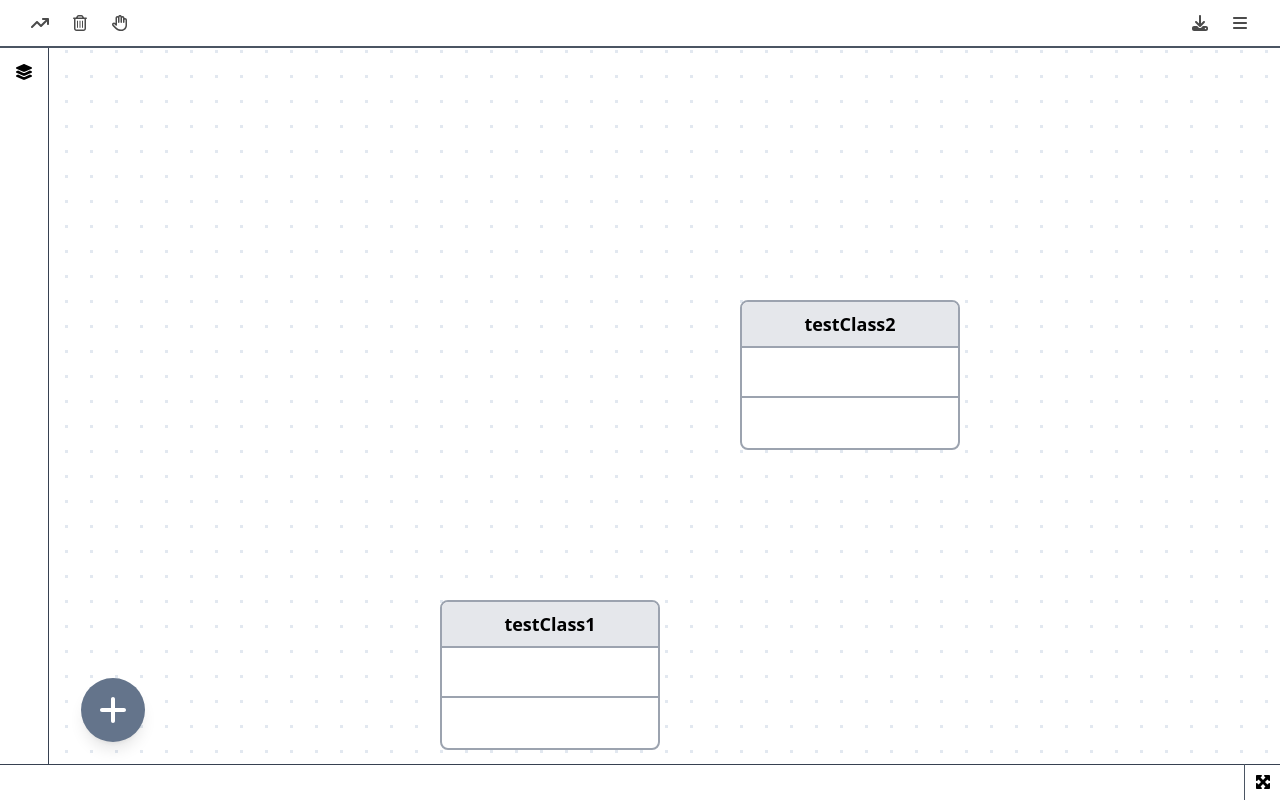
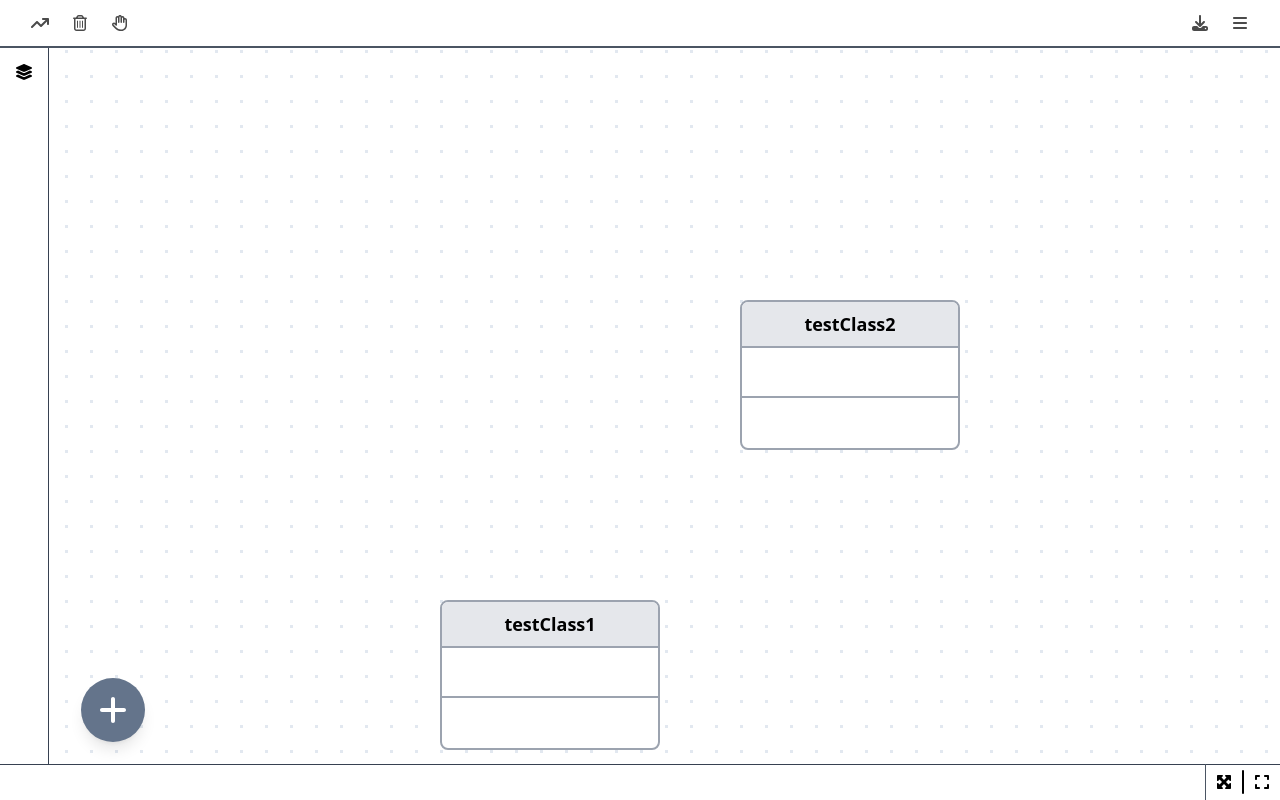
Before and after one commit to fvckDesa/UML, a React (Vite) app: page / in a window 1280 px wide. Built offline with nearby package versions, Linux system fonts and the light colour scheme.

Commit message:
Add fullscreen API

```diff
--- a/package.json
+++ b/package.json
@@ -25,6 +25,7 @@
     "react-dom": "^18.2.0",
     "react-hook-form": "^7.39.4",
     "react-redux": "^8.0.5",
+    "screenfull": "^6.0.2",
     "uuid": "^9.0.0"
   },
   "devDependencies": {
--- a/src/App.tsx
+++ b/src/App.tsx
@@ -10,15 +10,22 @@ import LeftBar from "./components/LeftBar";
 // hooks
 import { useKeydown } from "./hooks/useKeydown";
 import { useRedux } from "./hooks/useRedux";
+import { useFullscreen } from "./contexts/Fullscreen";
 // redux
 import { deleteElement, setActiveElement } from "./features/umlSlice";
 import { setClickEvent, toggleBar } from "./features/editorSlice";
+// hoc
+import { withProviders } from "./hoc/withProviders";
+// providers
+import UMLProvider from "./contexts/UML";
+import FullscreenProvider from "./contexts/Fullscreen";
 
 function App() {
   const { data, dispatch } = useRedux((state) => ({
     clickEvent: state.editor.clickEvent,
     activeElement: state.uml.activeElement,
   }));
+  const { fullscreenRef } = useFullscreen();
 
   function KeydownEventGenerator(event: ClickEvents) {
     return function () {
@@ -49,7 +56,7 @@ function App() {
 
   return (
     <div
-      id="editor"
+      ref={fullscreenRef}
       className="flex flex-col w-screen h-screen overflow-hidden font-sans select-none"
     >
       <TopBar />
@@ -66,4 +73,4 @@ function App() {
   );
 }
 
-export default App;
+export default withProviders(App, [UMLProvider, FullscreenProvider]);
--- a/src/components/BottomBar.tsx
+++ b/src/components/BottomBar.tsx
@@ -6,10 +6,16 @@ import PullBar from "./PullBar";
 // hooks
 import { useRedux } from "@src/hooks/useRedux";
 import { useKeydown } from "@src/hooks/useKeydown";
+import { useFullscreen } from "@src/contexts/Fullscreen";
 // redux
 import { toggleBar } from "@src/features/editorSlice";
 // icons
-import { faMaximize, faMinimize } from "@fortawesome/free-solid-svg-icons";
+import {
+  faCompress,
+  faExpand,
+  faMaximize,
+  faMinimize,
+} from "@fortawesome/free-solid-svg-icons";
 // utils
 import { isViewMaximize } from "@src/utils/editor";
 
@@ -19,6 +25,7 @@ function BottomBar() {
     activeElement: state.uml.activeElement,
   }));
   const isMaximize = isViewMaximize(data.bars);
+  const { isEnabled, isFullscreen, toggleFullscreen } = useFullscreen();
 
   useKeydown({ target: window, events: { f: toggleView } });
 
@@ -37,22 +44,35 @@ function BottomBar() {
         data.bars.bottom ? "mb-0" : "-mb-bottom-bar"
       } transition-all bg-white`}
     >
-      <div className="flex justify-end w-[calc(100%-var(--bottom-bar))] h-full px-2"></div>
-      <button
-        type="button"
-        className={`fixed bottom-0 h-bottom-bar aspect-square ${
+      <div className="flex justify-end w-[calc(100%-var(--bottom-bar)*2)] h-full px-2"></div>
+      <div
+        className={`fixed bottom-0 ${
+          !data.bars.bottom && isMaximize && data.bars.right
+            ? "right-right-bar"
+            : "right-0"
+        } flex items-center h-bottom-bar ${
           data.bars.bottom
             ? "border-l border-gray-600"
             : "rounded-tl-lg bg-slate-300"
-        } ${
-          !data.bars.bottom && isMaximize && data.bars.right
-            ? "right-right-bar"
-            : "right-0"
         } transition-all`}
-        onClick={toggleView}
       >
-        <FontAwesomeIcon icon={isMaximize ? faMinimize : faMaximize} />
-      </button>
+        <button
+          type="button"
+          className="w-bottom-bar h-bottom-bar"
+          onClick={toggleView}
+        >
+          <FontAwesomeIcon icon={isMaximize ? faMinimize : faMaximize} />
+        </button>
+        <div className="w-[2.5px] h-2/3 rounded-full bg-black" />
+        <button
+          type="button"
+          className="w-bottom-bar h-bottom-bar disabled:opacity-50 disabled:cursor-not-allowed"
+          onClick={() => toggleFullscreen()}
+          disabled={!isEnabled}
+        >
+          <FontAwesomeIcon icon={isFullscreen ? faCompress : faExpand} />
+        </button>
+      </div>
       {isMaximize && <PullBar bar="bottom" />}
     </div>
   );
--- /dev/null
+++ b/src/contexts/Fullscreen.tsx
@@ -0,0 +1,84 @@
+// types
+import { ReactNode, useEffect, useState } from "react";
+// hooks
+import { createContext, useContext, useRef } from "react";
+// fullscreen
+import screenfull from "screenfull";
+
+interface IProps {
+  children: ReactNode;
+}
+
+export interface FullscreenContext {
+  fullscreenRef: (element: Element | null) => void;
+  readonly element: Element | undefined;
+  readonly isFullscreen: boolean;
+  readonly isEnabled: boolean;
+  requestFullscreen: (options?: FullscreenOptions) => Promise<void>;
+  exitFullscreen: () => Promise<void>;
+  toggleFullscreen: (options?: FullscreenOptions) => Promise<void>;
+}
+
+const Context = createContext<FullscreenContext | null>(null);
+
+function FullscreenProvider({ children }: IProps) {
+  const ref = useRef<Element>(null);
+  const forceRerender = useState<Event | null>(null);
+
+  useEffect(() => {
+    function force(e: Event) {
+      forceRerender[1](e);
+    }
+    screenfull.on("change", force);
+    return () => screenfull.off("change", force);
+  }, []);
+
+  function fullscreenRef(element: Element | null) {
+    (ref as any).current = element;
+  }
+
+  function requestFullscreen(options?: FullscreenOptions) {
+    if (!ref.current) {
+      return Promise.reject(new Error("Ref is not assigned"));
+    }
+    if (!screenfull.isEnabled) {
+      return Promise.reject(new Error("Fullscreen is not enabled"));
+    }
+    return screenfull.request(ref.current, options);
+  }
+
+  function exitFullscreen() {
+    return screenfull.exit();
+  }
+
+  function toggleFullscreen(options?: FullscreenOptions) {
+    if (!ref.current) {
+      return Promise.reject(new Error("Ref is not assigned"));
+    }
+    if (!screenfull.isEnabled) {
+      return Promise.reject(new Error("Fullscreen is not enabled"));
+    }
+
+    return screenfull.toggle(ref.current, options);
+  }
+
+  return (
+    <Context.Provider
+      value={{
+        element: screenfull.element,
+        isFullscreen: screenfull.isFullscreen,
+        isEnabled: screenfull.isEnabled,
+        fullscreenRef,
+        requestFullscreen,
+        exitFullscreen,
+        toggleFullscreen,
+      }}
+    >
+      {children}
+    </Context.Provider>
+  );
+}
+
+export default FullscreenProvider;
+
+export const useFullscreen = () => useContext(Context) as FullscreenContext;
--- /dev/null
+++ b/src/hoc/withProviders.tsx
@@ -0,0 +1,12 @@
+import { ComponentType, ReactNode } from "react";
+
+export function withProviders(
+  Component: ComponentType,
+  providers: ComponentType<{ children: ReactNode }>[]
+) {
+  return () =>
+    providers.reduce(
+      (children, Provider) => <Provider>{children}</Provider>,
+      <Component />
+    );
+}
--- a/src/main.tsx
+++ b/src/main.tsx
@@ -1,13 +1,10 @@
 import React from "react";
 import ReactDOM from "react-dom/client";
 import App from "./App";
-import UMLProvider from "./contexts/UML";
 import "./index.css";
 
 ReactDOM.createRoot(document.getElementById("root") as HTMLElement).render(
   <React.StrictMode>
-    <UMLProvider>
-      <App />
-    </UMLProvider>
+    <App />
   </React.StrictMode>
 );
```
